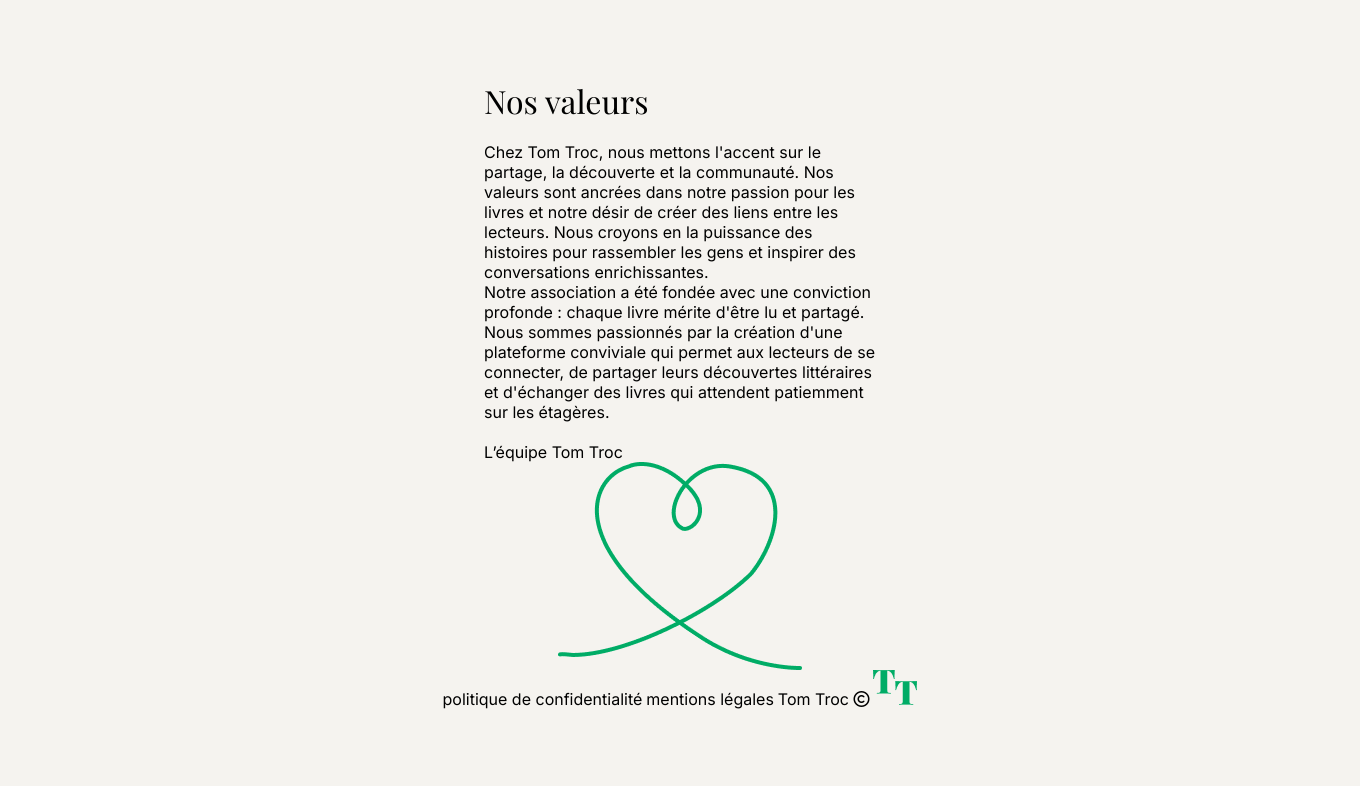
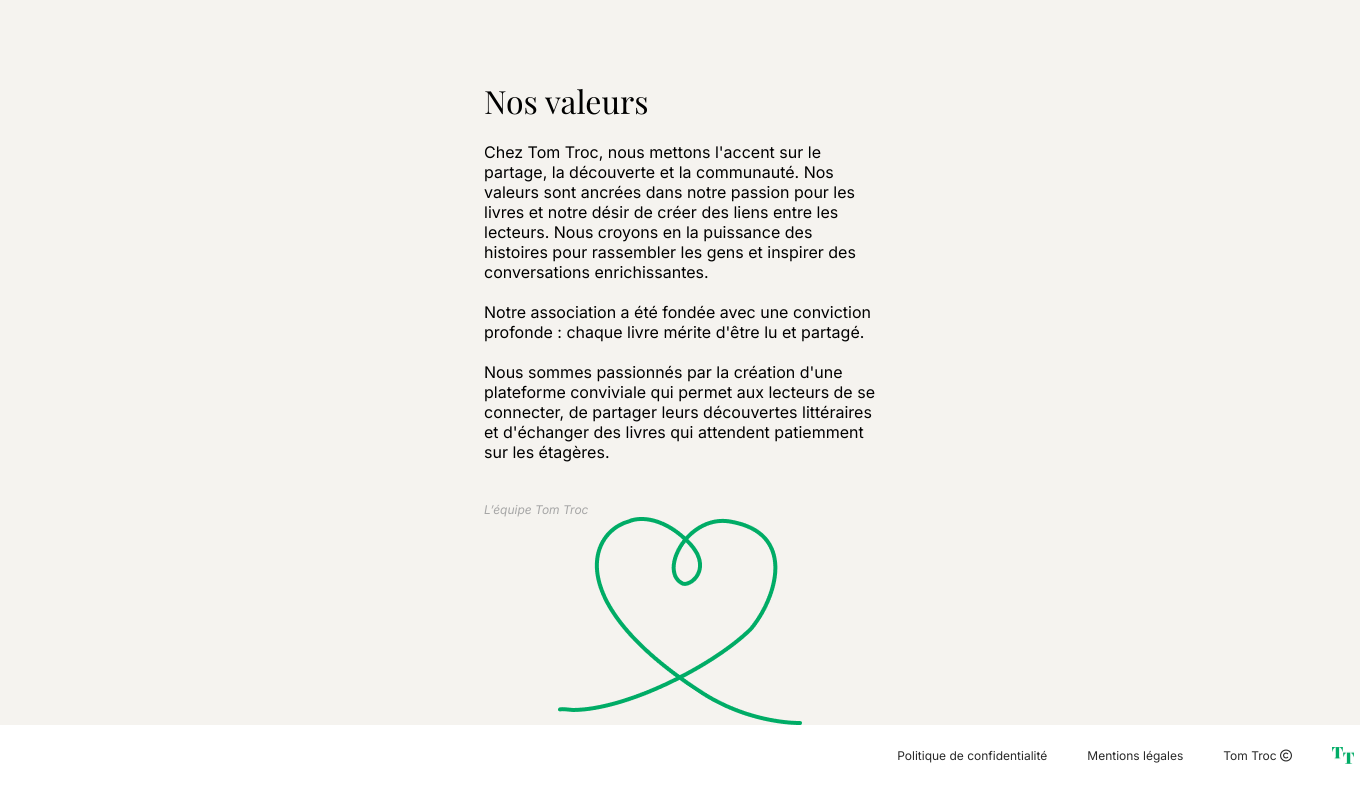
Before and after one commit to AD2210/MissionP6, a PHP site: page / in a window 1360 px wide. Shown: the part 2281-3067 px from the top of the page. Before the commit the page ends 2990 px from the top, so only its background shows below. Run offline with PHP 8.4, Linux system fonts and the light colour scheme; data that the repository does not hold is empty; some libraries are stand-ins or nearby versions; some web fonts are replaced.

Commit message:
home page ok, still waiting hearth logo, some margin

```diff
--- a/Views/templates/home.php
+++ b/Views/templates/home.php
@@ -65,7 +65,7 @@
 <section class="valueSection">
     <div class="valueContainer">
         <h2>Nos valeurs</h2>
-        <div>
+        <div class="valueText">
             <p>Chez Tom Troc, nous mettons l'accent sur le partage, la découverte et la communauté. Nos valeurs sont ancrées
                 dans notre passion pour les livres et notre désir de créer des liens entre les lecteurs. Nous croyons en la
                 puissance des histoires pour rassembler les gens et inspirer des conversations enrichissantes.</p>
@@ -74,7 +74,7 @@
             <p>Nous sommes passionnés par la création d'une plateforme conviviale qui permet aux lecteurs de se connecter,
                 de partager leurs découvertes littéraires et d'échanger des livres qui attendent patiemment sur les étagères.</p>
         </div>
-        <p>L’équipe Tom Troc</p>
+        <span>L’équipe Tom Troc</span>
     </div>
     <img src="\ressources\coeur.png" alt="Coeur dessiné au crayon">
 </section>
--- a/Views/templates/main.php
+++ b/Views/templates/main.php
@@ -54,8 +54,8 @@
         </main>
 
         <footer>
-            <a href="#">politique de confidentialité</a>
-            <a href="#">mentions légales</a>
+            <a href="#">Politique de confidentialité</a>
+            <a href="#">Mentions légales</a>
             <a href="#">Tom Troc <i class="fa-regular fa-copyright"></i></a>
             <img src="\ressources\Logo_footer.png" alt="Logo double T Tom Troc">
         </footer>
--- a/css/style.css
+++ b/css/style.css
@@ -31,7 +31,7 @@ body {
     display: flex;
     align-items: center;
     flex-direction: column;
-    background-color: var(--backgroundColorMain);
+
 }
 
 main {
@@ -64,7 +64,8 @@ h2 {
 h3,
 h4,
 p,
-a {
+a,
+span {
     font-family: "Inter", serif;
     font-optical-sizing: auto;
     font-weight: 400;
@@ -99,6 +100,8 @@ button {
     align-items: center;
     justify-content: space-between;
     padding: 0 150px;
+    background-color: var(--backgroundColorMain);
+    background-size: cover;
 }
 
 .navbar img {
@@ -134,6 +137,25 @@ button {
 
 /****** Footer *****/
 
+footer{
+    display: flex;
+    flex-direction: row;
+    align-items: center;
+    gap: 40px;
+    height: 61px;
+    justify-content: end;
+    background-color: white;
+    width: 1440px;
+    font-size: 12px;
+    font-weight: 300;
+    padding-right: 46px;
+    color: #292929;
+}
+
+footer img{
+    height: 17.36px;
+    width: 22px;
+}
 
 /****** Sections *****/
 .introContainer {
@@ -156,6 +178,7 @@ button {
     align-items: center;
     padding-bottom: 128px;
     gap: 100px;
+    background-color: var(--backgroundColorMain);
 }
 
 .homePicture {
@@ -225,6 +248,7 @@ button {
     flex-direction: column;
     align-items: center;
     padding-bottom: 44px;
+    background-color: var(--backgroundColorMain);
 }
 
 .howToDoSection h2 {
@@ -265,6 +289,7 @@ button {
     display: flex;
     flex-direction: column;
     align-items: center;
+    background-color: var(--backgroundColorMain);
 }
 
 .valueContainer{
@@ -275,6 +300,16 @@ button {
     width: 392px;
 }
 
+.valueText p{
+    margin-bottom: 20px;
+}
+
+.valueContainer span{
+    font-style: italic;
+    color: #A6A6A6;
+    font-size: 12px;
+}
+
 .valuePicture {
     max-height: 230px;
     max-width: 1440px;
```
